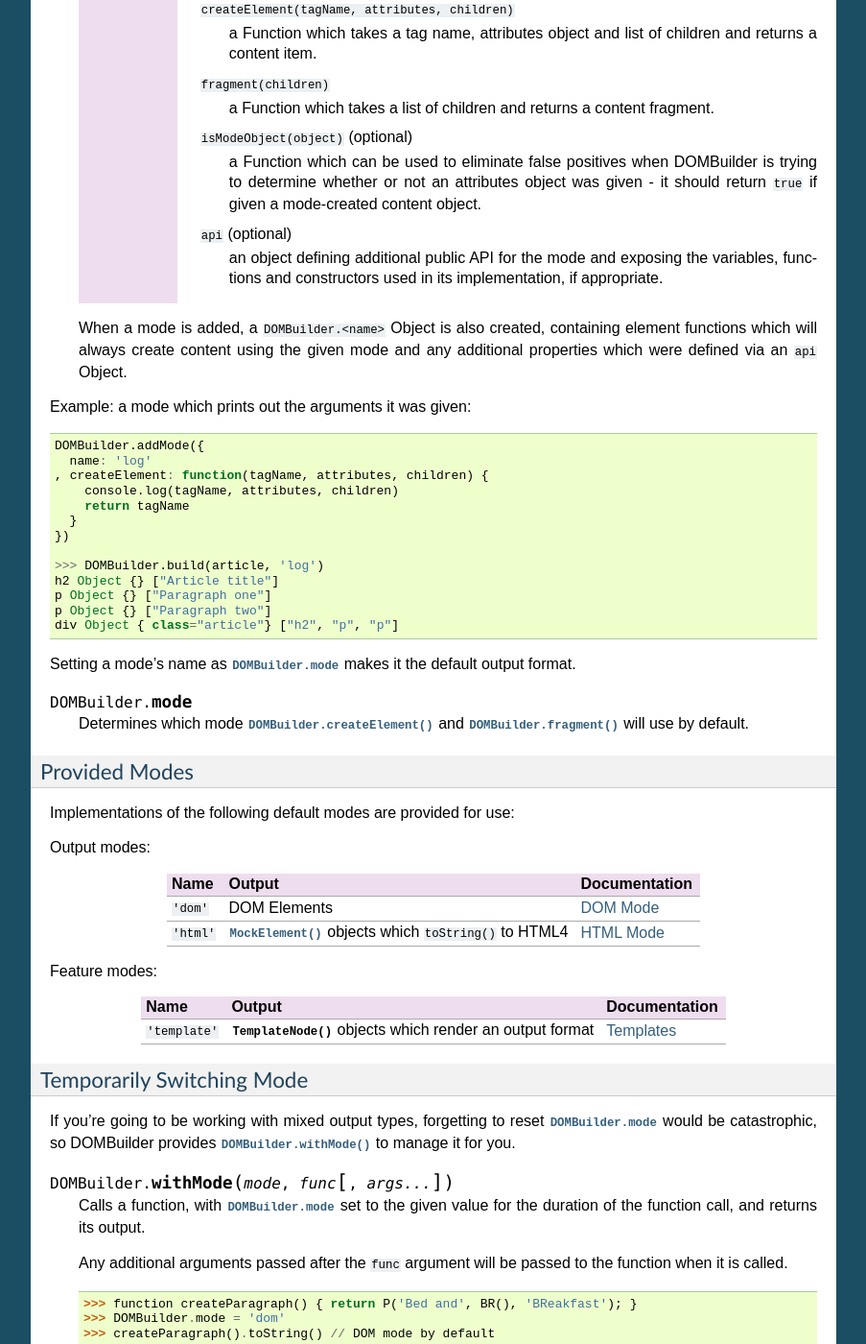
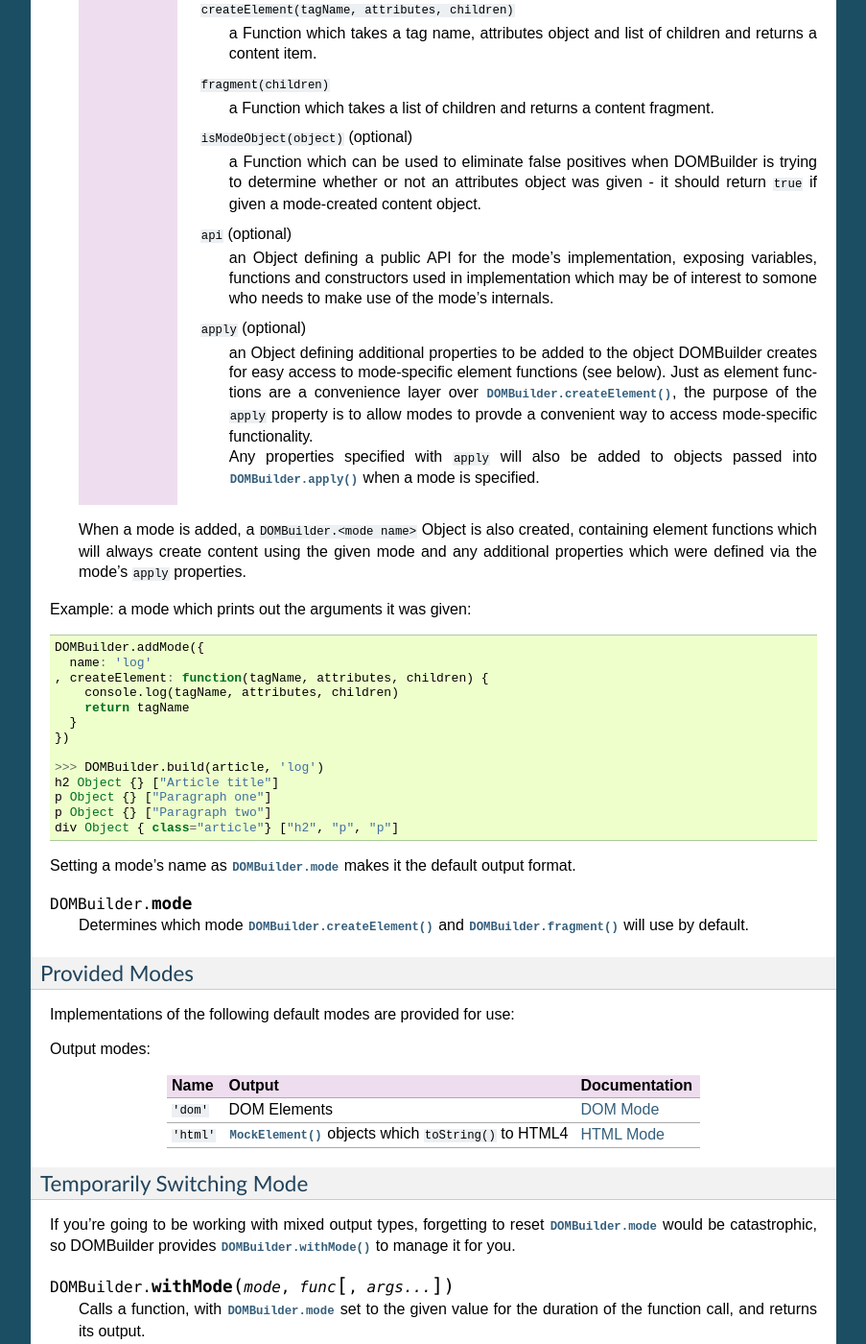
Before and after one commit to insin/DOMBuilder, a Sphinx documentation site: the page built from docs/core.rst, in a window 1280 px wide and 1400 px high, scrolled down 4870 px. Shown: the whole window at 96% size, without its empty margins (198-1101 px from the left). Built offline with Sphinx 7.4.7, drawn with Linux system fonts in a browser that asks for light colours; some of the changed text lies outside the part shown.

Commit message:
- DOMBuilder.<modeName> no longer exposes the entire API, just element functions and applied properties - Rejigged tests to use DOMBuilder.modes.<modeName>.api for API tests - Moved HTML mode escaping funnctions to its applied properties - Movee Template mode convenience functions it its applied properties - Documented the apply property of DOMBuilder.addMode's argument - Added a section on referencing element functions in order to document DOMBuilder.apply for its only (dubious remaining use) - Commented out some Template mode stuff in the docs so 2.0 docs won't make mention of it

```diff
--- a/docs/core.rst
+++ b/docs/core.rst
@@ -335,14 +335,25 @@ arguments given when elements and fragments are created.
          object was given - it should return ``true`` if given a mode-created
          content object.
       ``api`` (optional)
-         an object defining additional public API for the mode and
-         exposing the variables, functions and constructors used in its
-         implementation, if appropriate.
+         an Object defining a public API for the mode's implementation, exposing
+         variables, functions and constructors used in implementation which
+         may be of interest to somone who needs to make use of the mode's
+         internals.
+      ``apply`` (optional)
+         an Object defining additional properties to be added to the object
+         DOMBuilder creates for easy access to mode-specific element functions
+         (see below). Just as element functions are a convenience layer over
+         :js:func:`DOMBuilder.createElement`, the purpose of the ``apply``
+         property is to allow modes to provde a convenient way to access
+         mode-specific functionality.
 
-   When a mode is added, a ``DOMBuilder.<name>`` Object  is also created,
-   containing element  functions which will always create content using
-   the given mode and any additional properties which were defined via an
-   ``api`` Object.
+         Any properties specified with ``apply`` will also be added to objects
+         passed into :js:func:`DOMBuilder.apply` when a mode is specified.
+
+   When a mode is added, a ``DOMBuilder.<mode name>`` Object is also created,
+   containing element functions which will always create content using
+   the given mode and any additional properties which were defined via the
+   mode's ``apply`` properties.
 
 Example: a mode which prints out the arguments it was given::
 
@@ -383,13 +394,13 @@ Output modes:
 | ``'html'``     | :js:class:`MockElement` objects which ``toString()`` to HTML4  | :doc:`htmlmode` |
 +----------------+----------------------------------------------------------------+-----------------+
 
-Feature modes:
+.. Feature modes:
 
-+----------------+----------------------------------------------------------------+------------------+
-| Name           | Output                                                         | Documentation    |
-+================+================================================================+==================+
-| ``'template'`` | :js:class:`TemplateNode` objects which render an output format | :doc:`templates` |
-+----------------+----------------------------------------------------------------+------------------+
+   +----------------+----------------------------------------------------------------+------------------+
+   | Name           | Output                                                         | Documentation    |
+   +================+================================================================+==================+
+   | ``'template'`` | :js:class:`TemplateNode` objects which render an output format | :doc:`templates` |
+   +----------------+----------------------------------------------------------------+------------------+
 
 Temporarily Switching Mode
 --------------------------
@@ -412,3 +423,35 @@ If you're going to be working with mixed output types, forgetting to reset
    "[object HTMLParagraphElement]"
    >>> DOMBuilder.withMode('HTML', createParagraph).toString();
    "<p>Bed and<br>BReakfast</p>"
+
+Referencing Element Functions
+=============================
+
+Create a local variable referencing the element functions you want to use::
+
+   var el = DOMBuilder.dom
+   el.DIV('Hello')
+
+Use the ``with`` statement to put the element functions in the variable resolution
+path::
+
+   with (DOMBuilder.dom) {
+     DIV('Hello')
+   }
+
+Add element functions to the global scope using :js:func:`DOMBuilder.apply`::
+
+   DOMBuilder.apply(window, 'dom')
+   DIV('Hello')
+
+.. js:function:: DOMBuilder.apply(context[, mode])
+
+   Adds element functions to the given object, optionally for a specific mode.
+
+   :param Object context: An object which element functions will be added to.
+   :param String mode:
+      The name of a mode for which mode-specific element functions and
+      convenience API should be added.
+
+      If not given, element functions from :js:attr:`DOMBuilder.elements` will
+      be used.
--- a/docs/dommode.rst
+++ b/docs/dommode.rst
@@ -6,8 +6,9 @@ DOM mode provides an output mode which generates DOM Elements from
 :js:func:`DOMBuilder.createElement` calls and DOM DocumentFragments from
 :js:func:`DOMBuilder.fragment` calls.
 
-The DOM mode API and element functions which always create DOM Elements
-are exposed as :js:attr:`DOMBuilder.dom`.
+The DOM mode API is exposed through ``DOMBuilder.modes.dom.api``.
+
+Mode-specific element functions are exposed through :js:attr:`DOMBuilder.dom`.
 
 .. js:attribute:: DOMBuilder.dom
 
--- a/docs/index.rst
+++ b/docs/index.rst
@@ -12,7 +12,6 @@ from the same inputs.
    core
    dommode
    htmlmode
-   templates
    news
    license
 
```
Also changed, not shown: docs/htmlmode.rst (+7 -4 lines), docs/license.rst (+24 -24 lines), 5 other files.
